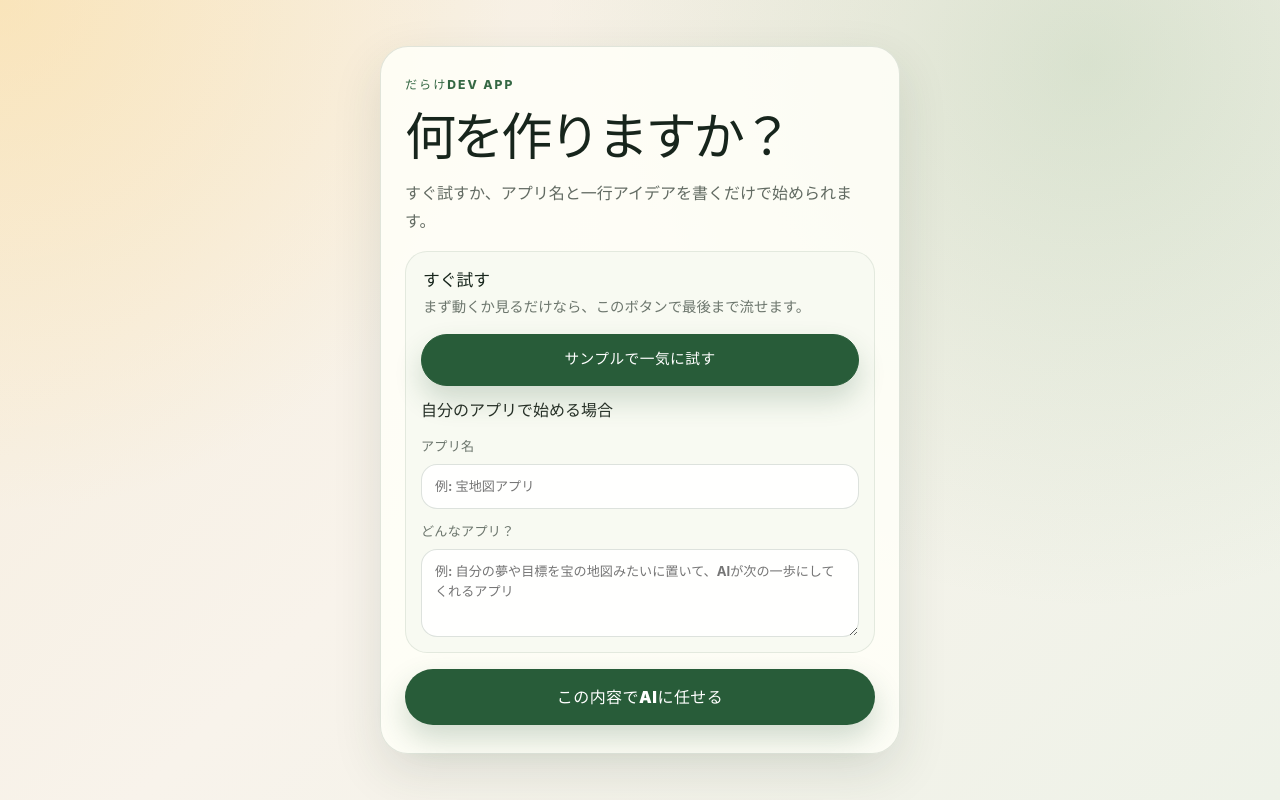
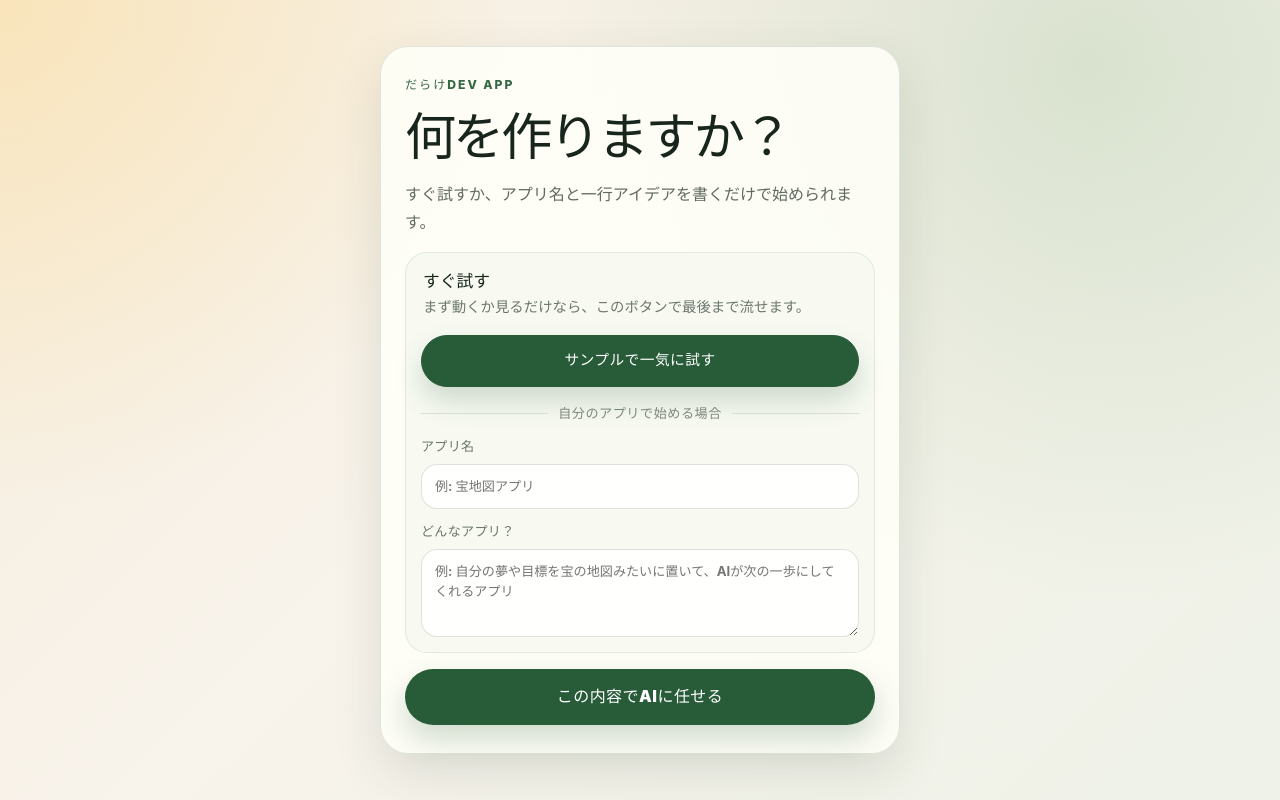
Before and after one commit to sunpotflower4460-cpu/darake-dev-app-AI, a React (Vite) app: page / in a window 1280 px wide. Built offline with nearby package versions, Linux system fonts and the light colour scheme.

Commit message:
Style human start divider

```diff
--- a/src/darakeHumanOnePageCockpit.css
+++ b/src/darakeHumanOnePageCockpit.css
@@ -94,6 +94,25 @@
 .darakeHumanOnePage__templateButton:disabled {
   opacity: 0.72;
   cursor: not-allowed;
+}
+
+.darakeHumanOnePage__seedDivider {
+  display: flex;
+  align-items: center;
+  gap: 10px;
+  color: rgba(23, 37, 28, 0.52);
+  font-size: 0.82rem;
+  font-weight: 900;
+  letter-spacing: 0.04em;
+  margin-top: 4px;
+}
+
+.darakeHumanOnePage__seedDivider::before,
+.darakeHumanOnePage__seedDivider::after {
+  content: '';
+  flex: 1;
+  height: 1px;
+  background: rgba(44, 78, 54, 0.14);
 }
 
 .darakeHumanOnePage__field {
```
